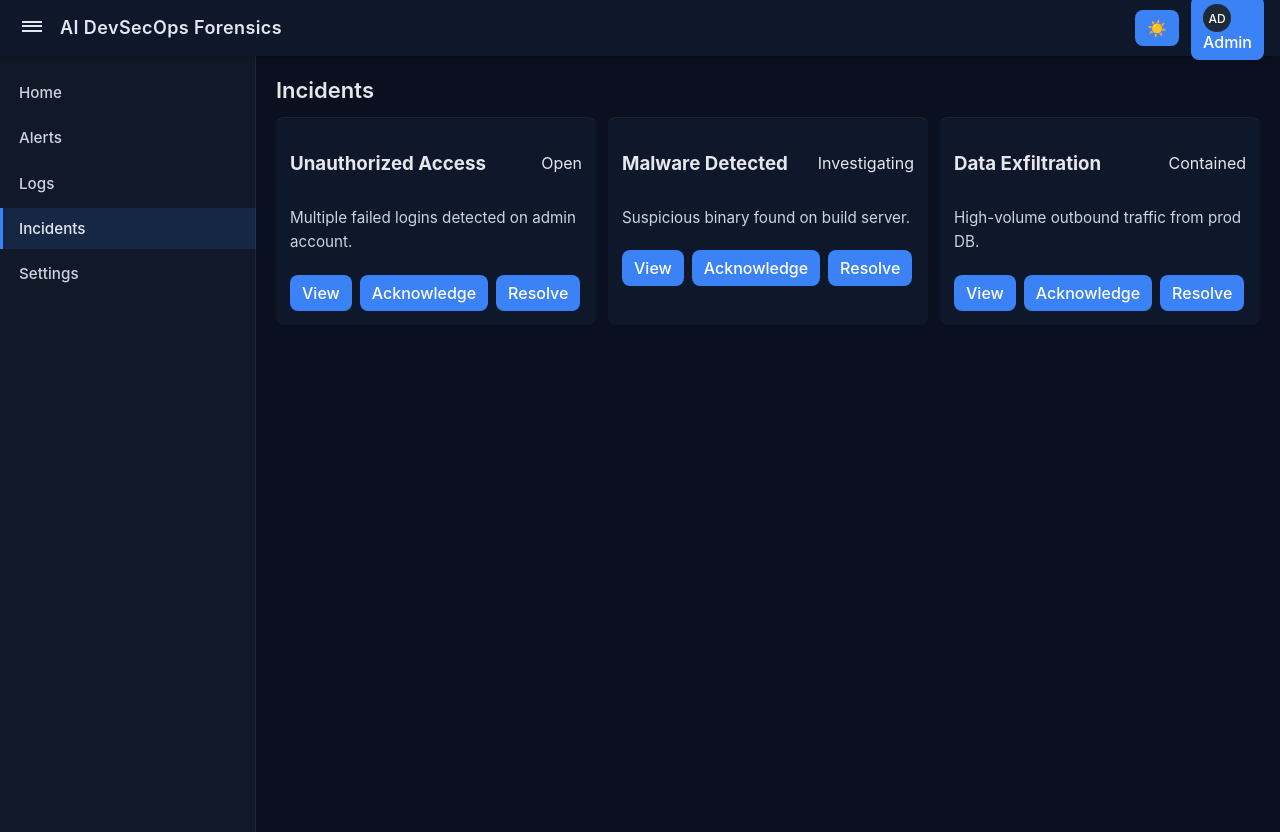
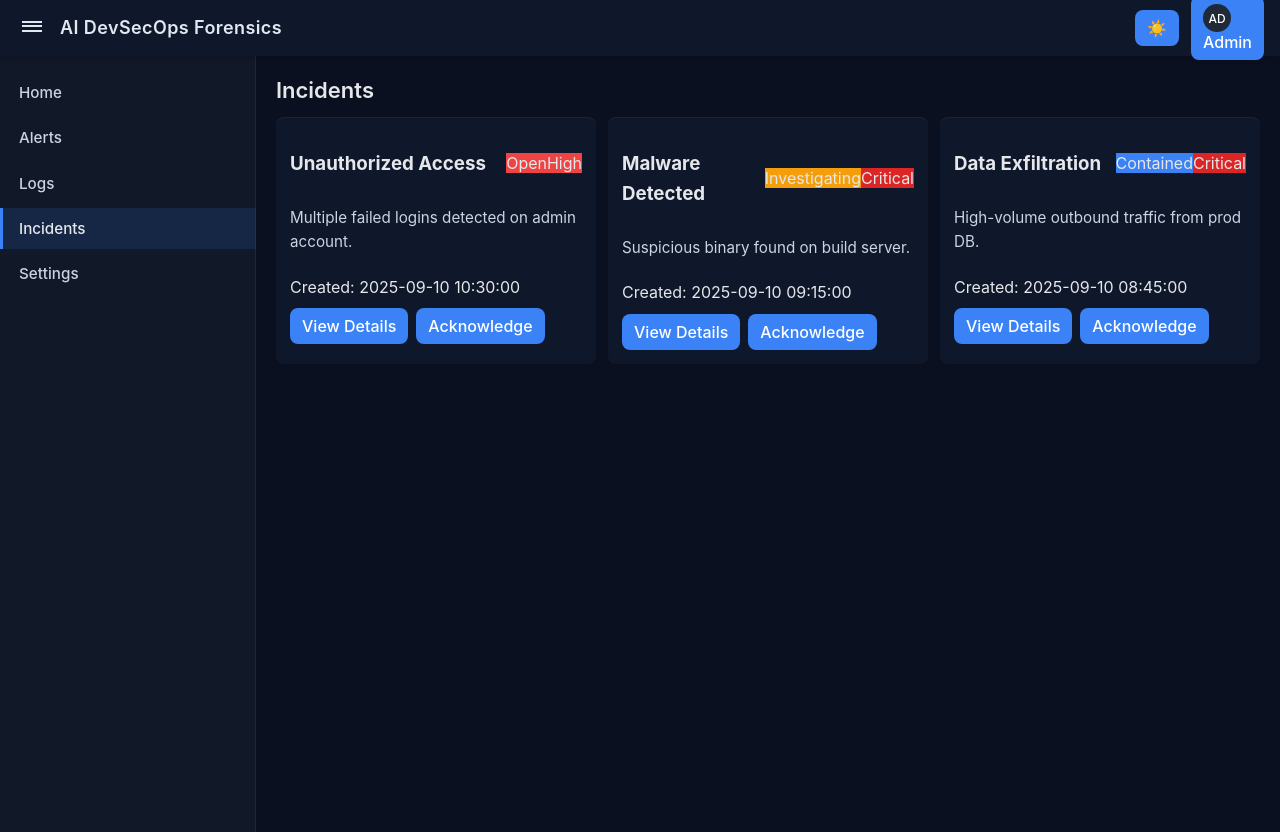
Before and after one commit to hariharan-r06/ai-devsecops-forensics, a React (Vite) app in the folder frontend/: page /incidents in a window 1280 px wide. Built offline with nearby package versions, Linux system fonts and the light colour scheme.

Commit message:
Enhance Incidents page

```diff
--- a/frontend/src/pages/Incidents.jsx
+++ b/frontend/src/pages/Incidents.jsx
@@ -1,16 +1,83 @@
-import React from 'react';
+import React, { useState } from 'react';
 import '../styles/Incidents.css';
 
 const mockIncidents = [
-	{ id: 101, title: 'Unauthorized Access', description: 'Multiple failed logins detected on admin account.', status: 'Open' },
-	{ id: 102, title: 'Malware Detected', description: 'Suspicious binary found on build server.', status: 'Investigating' },
-	{ id: 103, title: 'Data Exfiltration', description: 'High-volume outbound traffic from prod DB.', status: 'Contained' },
+	{
+		id: 101,
+		title: 'Unauthorized Access',
+		description: 'Multiple failed logins detected on admin account.',
+		status: 'Open',
+		severity: 'High',
+		created: '2025-09-10 10:30:00',
+		affected: 'admin-panel, auth-service',
+		details: 'Detected 15 failed login attempts from IP 192.168.1.100 within 5 minutes. Account locked automatically.',
+		evidence: ['auth-logs-2025-09-10.log', 'network-traffic.pcap', 'user-sessions.json']
+	},
+	{
+		id: 102,
+		title: 'Malware Detected',
+		description: 'Suspicious binary found on build server.',
+		status: 'Investigating',
+		severity: 'Critical',
+		created: '2025-09-10 09:15:00',
+		affected: 'build-server-01, jenkins-master',
+		details: 'Antivirus scan detected suspicious executable in /tmp/build-artifacts/. File appears to be packed and obfuscated.',
+		evidence: ['malware-scan-report.pdf', 'file-hash-analysis.txt', 'network-connections.log']
+	},
+	{
+		id: 103,
+		title: 'Data Exfiltration',
+		description: 'High-volume outbound traffic from prod DB.',
+		status: 'Contained',
+		severity: 'Critical',
+		created: '2025-09-10 08:45:00',
+		affected: 'prod-database, api-gateway',
+		details: 'Unusual spike in outbound network traffic detected. 2.3GB of data transferred in 10 minutes to external IP.',
+		evidence: ['network-traffic-analysis.pcap', 'database-query-logs.sql', 'api-access-logs.json']
+	},
 ];
 
 function Incidents() {
+	const [selectedIncident, setSelectedIncident] = useState(null);
+	const [isModalOpen, setIsModalOpen] = useState(false);
+
+	const handleViewIncident = (incident) => {
+		setSelectedIncident(incident);
+		setIsModalOpen(true);
+	};
+
+	const handleCloseModal = () => {
+		setIsModalOpen(false);
+		setSelectedIncident(null);
+	};
+
 	const handleAction = (id, action) => {
-		// Placeholder for future integration
 		console.log(`Incident ${id} - ${action}`);
+		if (action === 'Freeze Pipeline') {
+			alert('Pipeline frozen successfully!');
+		} else if (action === 'Collect Evidence') {
+			alert('Evidence collection initiated!');
+		}
+	};
+
+	const getStatusColor = (status) => {
+		switch (status) {
+			case 'Open': return '#ef4444';
+			case 'Investigating': return '#f59e0b';
+			case 'Contained': return '#3b82f6';
+			case 'Resolved': return '#10b981';
+			default: return '#6b7280';
+		}
+	};
+
+	const getSeverityColor = (severity) => {
+		switch (severity) {
+			case 'Critical': return '#dc2626';
+			case 'High': return '#ef4444';
+			case 'Medium': return '#f59e0b';
+			case 'Low': return '#10b981';
+			default: return '#6b7280';
+		}
 	};
 
 	return (
@@ -21,17 +88,133 @@ function Incidents() {
 					<div key={i.id} className="incident-card">
 						<div className="incident-header">
 							<h3>{i.title}</h3>
-							<span className="status">{i.status}</span>
+							<div className="incident-badges">
+								<span
+									className="status-badge"
+									style={{ backgroundColor: getStatusColor(i.status) }}
+								>
+									{i.status}
+								</span>
+								<span
+									className="severity-badge"
+									style={{ backgroundColor: getSeverityColor(i.severity) }}
+								>
+									{i.severity}
+								</span>
+							</div>
 						</div>
 						<p className="incident-desc">{i.description}</p>
+						<div className="incident-meta">
+							<span className="incident-created">Created: {i.created}</span>
+						</div>
 						<div className="incident-actions">
-							<button onClick={() => handleAction(i.id, 'View')}>View</button>
-							<button onClick={() => handleAction(i.id, 'Acknowledge')}>Acknowledge</button>
-							<button onClick={() => handleAction(i.id, 'Resolve')}>Resolve</button>
+							<button
+								className="btn-primary"
+								onClick={() => handleViewIncident(i)}
+							>
+								View Details
+							</button>
+							<button
+								className="btn-secondary"
+								onClick={() => handleAction(i.id, 'Acknowledge')}
+							>
+								Acknowledge
+							</button>
 						</div>
 					</div>
 				))}
 			</div>
+
+			{/* Incident Detail Modal */}
+			{isModalOpen && selectedIncident && (
+				<div className="modal-overlay" onClick={handleCloseModal}>
+					<div className="modal-content" onClick={(e) => e.stopPropagation()}>
+						<div className="modal-header">
+							<h2>{selectedIncident.title}</h2>
+							<button className="modal-close" onClick={handleCloseModal}>
+								×
+							</button>
+						</div>
+
+						<div className="modal-body">
+							<div className="incident-details">
+								<div className="detail-row">
+									<label>Status:</label>
+									<span
+										className="status-badge"
+										style={{ backgroundColor: getStatusColor(selectedIncident.status) }}
+									>
+										{selectedIncident.status}
+									</span>
+								</div>
+
+								<div className="detail-row">
+									<label>Severity:</label>
+									<span
+										className="severity-badge"
+										style={{ backgroundColor: getSeverityColor(selectedIncident.severity) }}
+									>
+										{selectedIncident.severity}
+									</span>
+								</div>
+
+								<div className="detail-row">
+									<label>Created:</label>
+									<span>{selectedIncident.created}</span>
+								</div>
+
+								<div className="detail-row">
+									<label>Affected Systems:</label>
+									<span>{selectedIncident.affected}</span>
+								</div>
+
+								<div className="detail-row full-width">
+									<label>Description:</label>
+									<p>{selectedIncident.description}</p>
+								</div>
+
+								<div className="detail-row full-width">
+									<label>Details:</label>
+									<p>{selectedIncident.details}</p>
+								</div>
+
+								<div className="detail-row full-width">
+									<label>Evidence Files:</label>
+									<div className="evidence-list">
+										{selectedIncident.evidence.map((file, index) => (
+											<div key={index} className="evidence-item">
+												<span className="file-icon">📄</span>
+												<span className="file-name">{file}</span>
+											</div>
+										))}
+									</div>
+								</div>
+							</div>
+						</div>
+
+						<div className="modal-actions">
+							<button
+								className="btn-danger"
+								onClick={() => handleAction(selectedIncident.id, 'Freeze Pipeline')}
+							>
+								🚫 Freeze Pipeline
+							</button>
+							<button
+								className="btn-warning"
+								onClick={() => handleAction(selectedIncident.id, 'Collect Evidence')}
+							>
+								🔍 Collect Evidence
+							</button>
+							<button
+								className="btn-secondary"
+								onClick={() => handleAction(selectedIncident.id, 'Resolve')}
+							>
+								✅ Resolve
+							</button>
+						</div>
+					</div>
+				</div>
+			)}
 		</div>
 	);
 }
```
